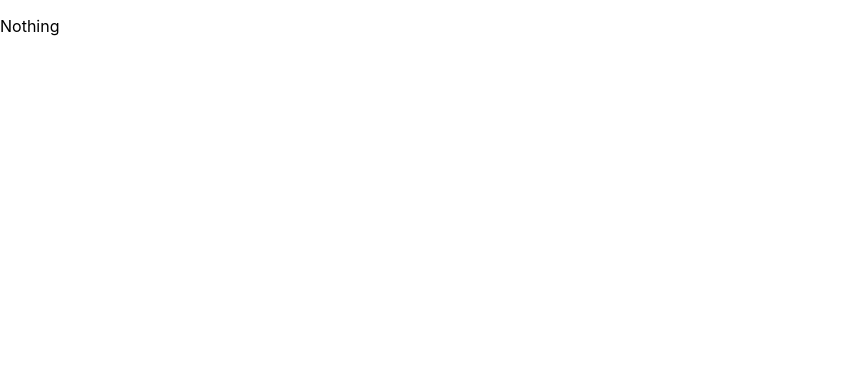
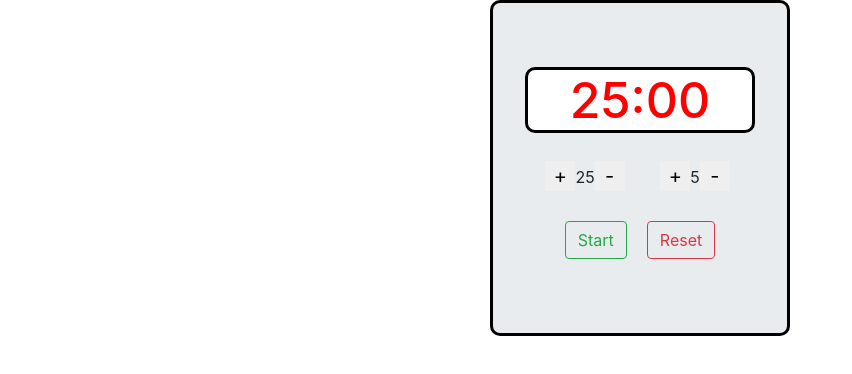
Before and after one commit to newtonmathias/Pomodoro-Clock, a React (Create React App) app: page / in a window 1280 px wide. Shown: the top 374 px of the page, without its empty margins (0-852 px from the left). Built offline with nearby package versions, Linux system fonts and the light colour scheme.

Commit message:
second commit

```diff
--- a/public/index.html
+++ b/public/index.html
@@ -9,6 +9,7 @@
       manifest.json provides metadata used when your web app is added to the
       homescreen on Android. See https://developers.google.com/web/fundamentals/web-app-manifest/
     -->
+    <link rel="stylesheet" href="https://stackpath.bootstrapcdn.com/bootstrap/4.1.3/css/bootstrap.min.css" integrity="sha384-MCw98/SFnGE8fJT3GXwEOngsV7Zt27NXFoaoApmYm81iuXoPkFOJwJ8ERdknLPMO" crossorigin="anonymous">
     <link rel="manifest" href="%PUBLIC_URL%/manifest.json">
     <!--
       Notice the use of %PUBLIC_URL% in the tags above.
@@ -36,5 +37,8 @@
       To begin the development, run `npm start` or `yarn start`.
       To create a production bundle, use `npm run build` or `yarn build`.
     -->
+    <script src="https://code.jquery.com/jquery-3.3.1.slim.min.js" integrity="sha384-q8i/X+965DzO0rT7abK41JStQIAqVgRVzpbzo5smXKp4YfRvH+8abtTE1Pi6jizo" crossorigin="anonymous"></script>
+<script src="https://cdnjs.cloudflare.com/ajax/libs/popper.js/1.14.3/umd/popper.min.js" integrity="sha384-ZMP7rVo3mIykV+2+9J3UJ46jBk0WLaUAdn689aCwoqbBJiSnjAK/l8WvCWPIPm49" crossorigin="anonymous"></script>
+<script src="https://stackpath.bootstrapcdn.com/bootstrap/4.1.3/js/bootstrap.min.js" integrity="sha384-ChfqqxuZUCnJSK3+MXmPNIyE6ZbWh2IMqE241rYiqJxyMiZ6OW/JmZQ5stwEULTy" crossorigin="anonymous"></script>
   </body>
 </html>
--- a/src/App.js
+++ b/src/App.js
@@ -1,11 +1,13 @@
 import React, { Component } from 'react';
-import './App.css';
+import ProgressDisplay from './components/progress_display';
+import TimeControl from './components/time_control';
+class App extends Component{
 
-class App extends Component {
   render() {
     return (
-      <div className="App">
-        <p>Nothing</p>
+      <div className="jumbotron">
+       <ProgressDisplay />
+        <TimeControl />
       </div>
     );
   }
--- /dev/null
+++ b/src/components/progress_display.js
@@ -0,0 +1,11 @@
+import React from 'react'
+
+const ProgressDisplay = () => {
+    return (
+      <div className="time-display text-center">
+        <h1 id="timer-label">25:00</h1>
+      </div>
+    );
+  }
+
+  export default ProgressDisplay;
--- /dev/null
+++ b/src/components/time_control.js
@@ -0,0 +1,28 @@
+import React from 'react'
+
+const TimeControl = () => {
+    return (
+      <div>
+       <div className="time-control row">
+        <div id="session-label" className="col-md-6 text-center">
+          <button id="session-increment">+</button>
+          <span id="session-length">25</span>
+          <button id="session-decrement">-</button>
+         </div>
+        <div className="col-md-6 text-center" id="break-label">
+          <button id="break-increment">+</button>
+          <span id="break-length">5</span>
+          <button id="break-decrement">-</button>
+         </div>
+        </div>
+        <div className="start-stop text-center">
+          <button id="start_stop" className="btn btn-outline-success">Start</button>
+          <button id="reset" className="btn btn-outline-danger">Reset</button>
+        </div>
+      </div>
+
+    );
+  }
+
+
+  export default TimeControl;
--- a/src/index.css
+++ b/src/index.css
@@ -1,14 +1,31 @@
-body {
-  margin: 0;
-  padding: 0;
-  font-family: -apple-system, BlinkMacSystemFont, "Segoe UI", "Roboto", "Oxygen",
-    "Ubuntu", "Cantarell", "Fira Sans", "Droid Sans", "Helvetica Neue",
-    sans-serif;
-  -webkit-font-smoothing: antialiased;
-  -moz-osx-font-smoothing: grayscale;
+.jumbotron {
+  margin: auto;
+  max-width: 300px;
+  max-height: 450px;
+  border: 3px solid black;
+  border-radius: 10px;
 }
 
-code {
-  font-family: source-code-pro, Menlo, Monaco, Consolas, "Courier New",
-    monospace;
+.time-display h1 {
+  border: 3px solid black;
+  border-radius: 10px;
+  background-color: white;
+  color: red;
+  font-size: 50px;
 }
+
+.time-control {
+  padding: 20px;
+
+}
+
+.time-control button {
+  width: 30px;
+  height: 30px;
+  font-size: 20px;
+  line-height: 0px;
+  border: none;
+}
+.start-stop button{
+  margin: 10px;
+}
```
